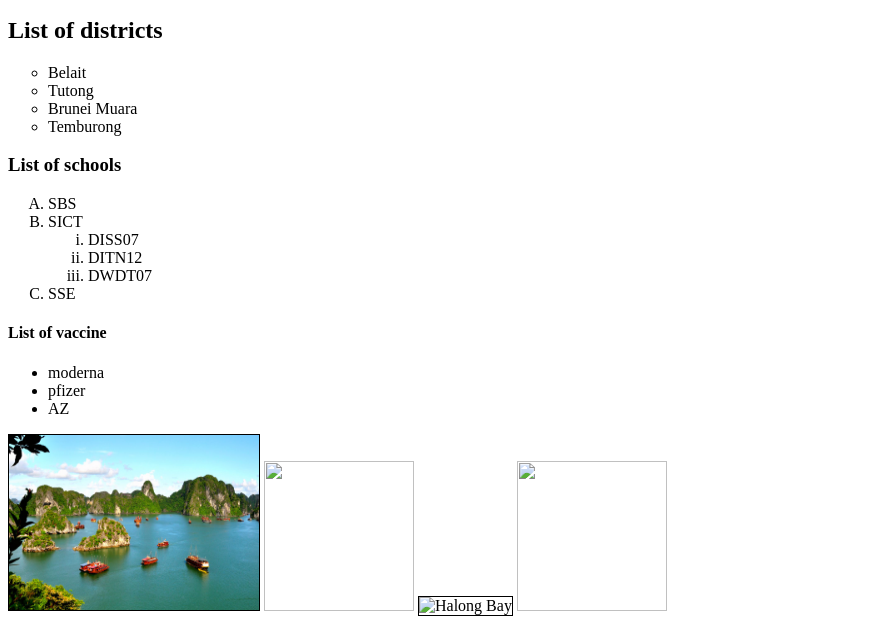
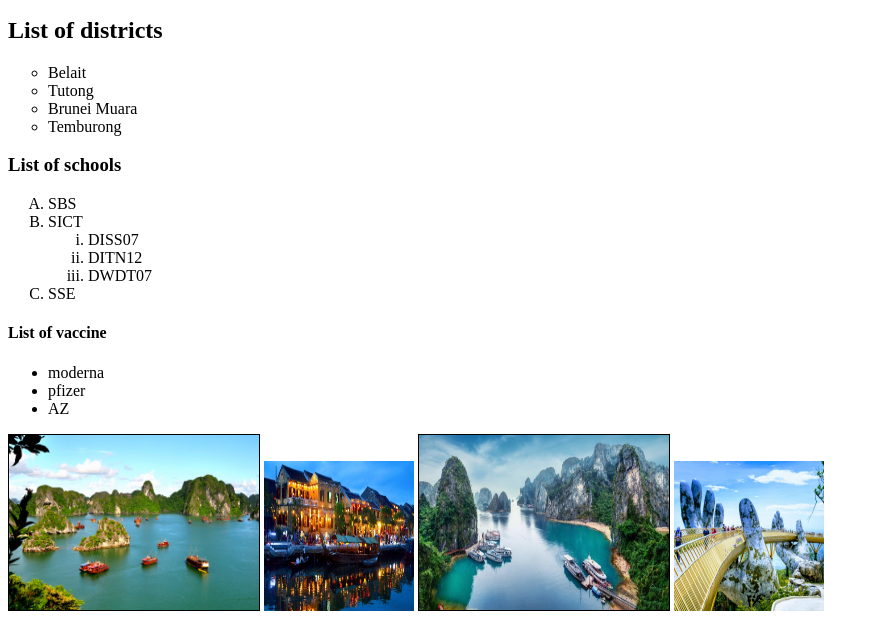
Before and after one commit to 20FTT1840/eportfolio, a plain HTML site: page BWEP/week2-e.html in a window 1280 px wide. Shown: the part 181-800 px from the top of the page, without its empty margins (0-879 px from the left). Drawn offline with Linux system fonts and the light colour scheme.

Commit message:
Update week2-e.html

```diff
--- a/BWEP/week2-e.html
+++ b/BWEP/week2-e.html
@@ -36,10 +36,10 @@
 	<li>pfizer</li>
 	<li>AZ</li>
 </ul>
-<img src="v-1.jpg" width="250" height="175" border="1" alt="Halong Bay">
-<img src="v-2.jpg" width="150" height="150">
-<img src="v-3.jpg"width="250" height="175" border="1" alt="Halong Bay">
-<img src="v-4.jpg" width="150" height="150">
+<img src="assets/images/v-1.jpg" width="250" height="175" border="1" alt="Halong Bay">
+<img src="assets/images/v-2.jpg" width="150" height="150">
+<img src="assets/images/v-3.jpg"width="250" height="175" border="1" alt="Halong Bay">
+<img src="assets/images/v-4.jpg" width="150" height="150">
 <p>here is my fav sound</p><br/>
 <audio controls>
 	<source src="robert.mp3" type="audio/mp3" alt="Your browser does not support the audio element.">
```
